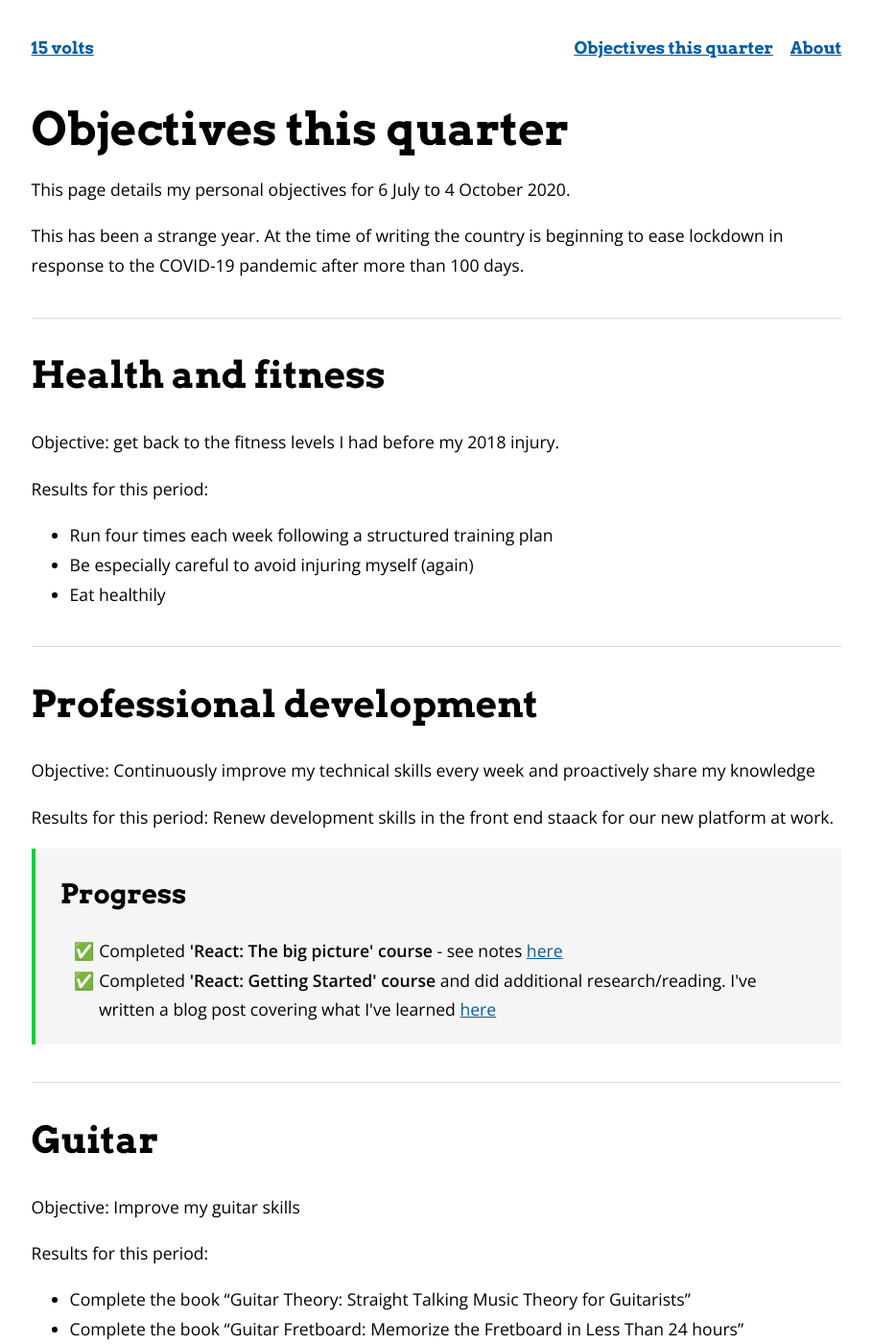
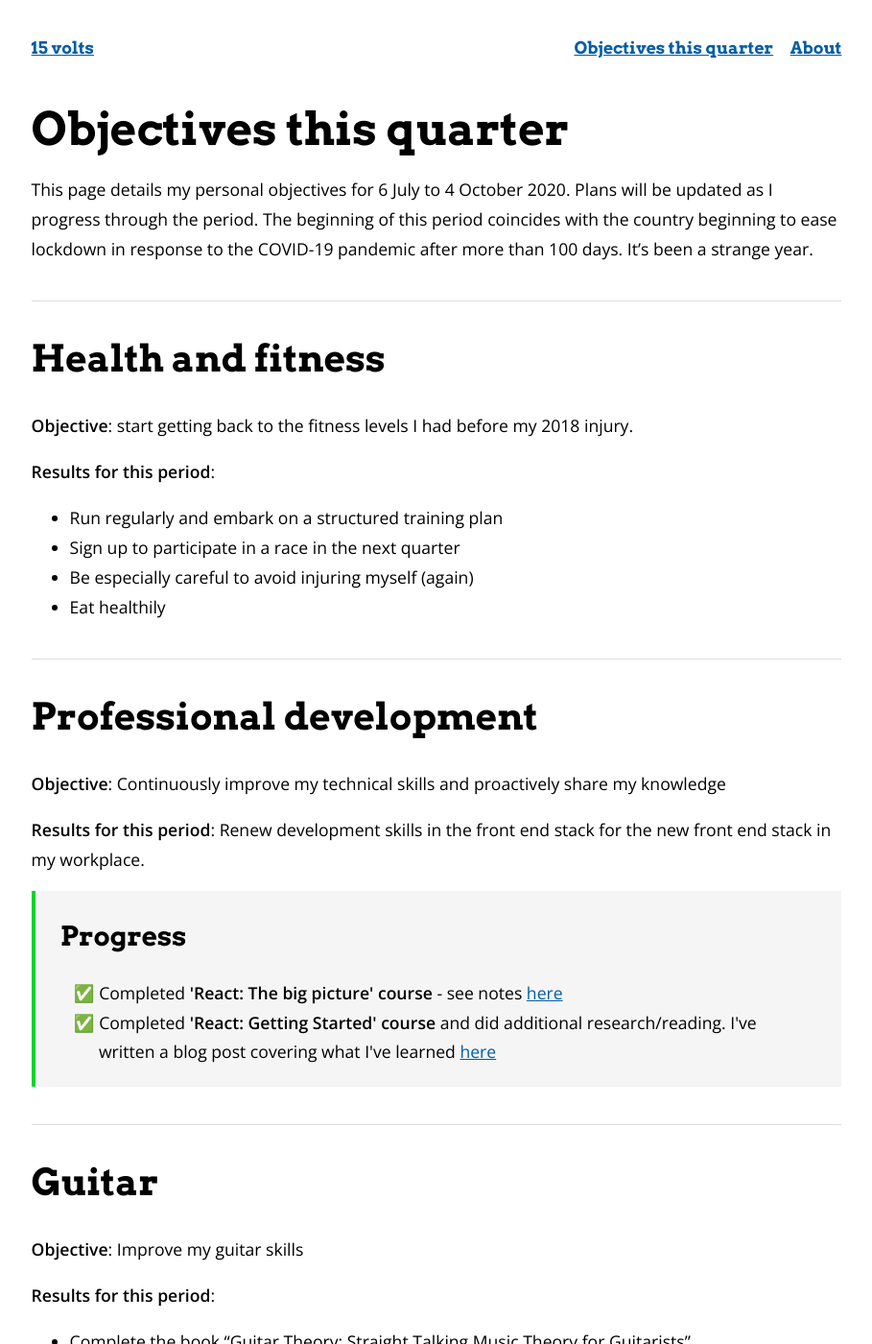
Before and after one commit to gtvj/gtvj.github.io, a Jekyll site: the page built from objectives-2020-Q3.md, in a window 1280 px wide and 1400 px high. Shown: the whole window at 96% size, without its empty margins (185-1094 px from the left). Built offline with Jekyll 4.4.1, drawn with Linux system fonts in a browser that asks for light colours; nearby versions of some CDN libraries; some of the changed text lies outside the part shown.

Commit message:
Update 2020 Q3 objectives

```diff
--- a/objectives-2020-Q3.md
+++ b/objectives-2020-Q3.md
@@ -7,25 +7,24 @@ layout: objectives
 
 # Objectives this quarter
 
-This page details my personal objectives for 6 July to 4 October 2020.
-
-This has been a strange year. At the time of writing the country is beginning to ease lockdown in response to the COVID-19 pandemic after more than 100 days.
+This page details my personal objectives for 6 July to 4 October 2020. Plans will be updated as I progress through the period. The beginning of this period coincides with the country beginning to ease lockdown in response to the COVID-19 pandemic after more than 100 days. It's been a strange year.
 
 ## Health and fitness
 
-Objective: get back to the fitness levels I had before my 2018 injury.
+**Objective**: start getting back to the fitness levels I had before my 2018 injury.
 
-Results for this period:
+**Results for this period**:
 
-* Run four times each week following a structured training plan
+* Run regularly and embark on a structured training plan
+* Sign up to participate in a race in the next quarter
 * Be especially careful to avoid injuring myself (again)
 * Eat healthily
 
 ## Professional development
 
-Objective: Continuously improve my technical skills every week and proactively share my knowledge
+**Objective**: Continuously improve my technical skills and proactively share my knowledge
 
-Results for this period: Renew development skills in the front end staack for our new platform at work.
+**Results for this period**: Renew development skills in the front end stack for the new front end stack in my workplace.
 
 <div class="progress">
 <h3>Progress</h3>
@@ -37,15 +36,14 @@ Results for this period: Renew development skills in the front end staack for ou
 
 ## Guitar
 
-Objective: Improve my guitar skills
+**Objective**: Improve my guitar skills
 
-Results for this period:
+**Results for this period**:
 * Complete the book "Guitar Theory: Straight Talking Music Theory for Guitarists"
 * Complete the book "Guitar Fretboard: Memorize the Fretboard in Less Than 24 hours"
 * Submit three Video Exchanges to ArtistWorks
 * Record all practice using Forest App
-* <mark>New!</mark> 10 minutes looper practice every day (added 20/7)
-* <mark>New!</mark> Read "Guitar Practice Guide: A Practice Guide for Guitarists and other Musicians" (added 22/7)
+* Get to grips with using a looper
 
 
 <div class="progress">
@@ -59,15 +57,9 @@ Results for this period:
 
 ## Circle of influence, circle of concern
 
-Objective: Stop wasting time and energy on things I cannot influence.
+**Objective**   : Stop wasting time and energy on things I cannot influence.
 
-Results for this period:
+**Results for this period**:
 
-* Spend no time looking at politics related material on Social Media
+* Reach a point where I'm no longer at politics related material on Social Media
 * Limit news consumption to a maximum of 5 minutes a day (using iOS Screen Time limits to support this)
-
-<div class="failure">
-<h3>Not off to a great start</h3>
-<p>Reflecting on this at about 10 days in and it hasn't been going well. I've been looking at the news and social media more than I'd like. The truth is that I'm giving too much attention and energy to things I have no way to control - and doing so saps my energy and optimism.</p>
-<p>Have decided to hit a reset on this, draw a line under the last few days and start again (as of 18 July). Have also decided to delete my remaining social media accounts (WhatsApp and Instagram). Hoping that will help.</p>
-</div>
```
